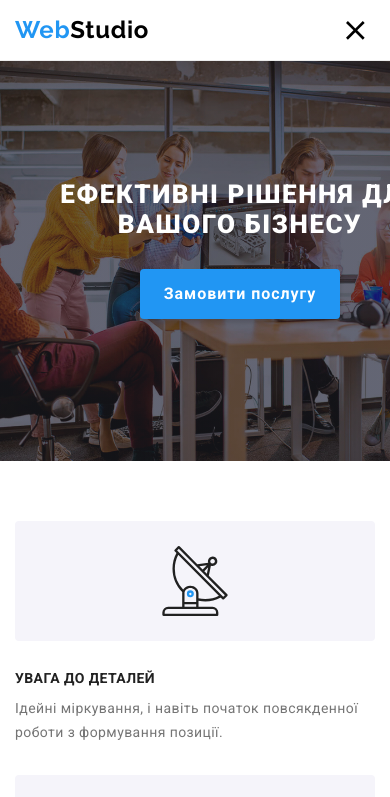
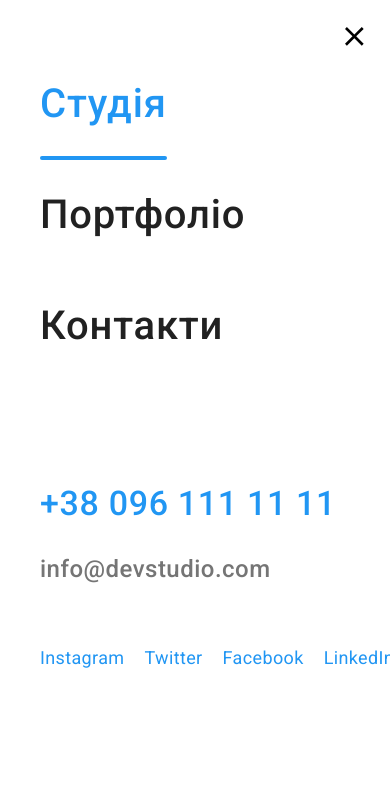
Before and after one commit to Anatolii-melashchenko/goit-markup-hw-08, a plain HTML site: page index.html in a window 390 px wide. Shown: the top 797 px of the page. Drawn offline with nearby package versions, Linux system fonts and the light colour scheme.

Commit message:
add mobile menu

```diff
--- a/index.html
+++ b/index.html
@@ -24,12 +24,51 @@
           <a class="logo link" href="./index.html" lang="en"
             >Web<span class="logo-span-header">Studio</span></a
           >
-          <button type="button" class="menu-button is-open js-open-menu">
+          <button
+            type="button"
+            class="menu-toggle js-open-menu"
+            aria-expanded="true"
+            aria-controls="mobile-menu"
+          >
             <svg width="40" height="40" aria-label="Перемикач мобільного меню">
-              <use class="icon-cross" href="./images/icons.svg#icon-close "></use>
               <use class="icon-menu" href="./images/icons.svg#icon-menu "></use>
             </svg>
           </button>
+          <div id="mobile-menu" class="menu-container js-menu-container is-open">
+            <button class="menu-toggle js-close-menu">
+              <svg width="40" height="40" aria-label="Перемикач мобільного меню">
+                <use class="icon-cross" href="./images/icons.svg#icon-close "></use>
+              </svg>
+            </button>
+            <ul class="mobile-list list">
+              <li class="menu-nav-item">
+                <a class="menu-nav-link current link" href="./index.html">Студія</a>
+              </li>
+              <li class="menu-nav-item">
+                <a class="menu-nav-link link" href="./portfolio.html">Портфоліо</a>
+              </li>
+              <li class="menu-nav-item">
+                <a class="menu-nav-link link" href="">Контакти</a>
+              </li>
+            </ul>
+            <ul class="mobile-contact list">
+              <li class="menu-contact-item">
+                <li class="menu-contact-item">
+                <a class="mobile-tel-link link" href="tel:+380961111111">+38 096 111 11 11</a>
+              </li>
+                <a class="mobile-mail-link link" href="mailto:info@devstudio.com" lang="en"
+                  >info@devstudio.com</a
+                >
+              </li>
+
+            </ul>
+            <ul class="mobile-social list">
+              <li><a class="mobile-social-link link" href="">Instagram</a></li>
+              <li><a class="mobile-social-link link" href="">Twitter</a></li>
+              <li><a class="mobile-social-link link" href="">Facebook</a></li>
+              <li><a class="mobile-social-link link" href="">LinkedIn</a></li>
+            </ul>
+          </div>
         </div>
         <nav class="header-nav">
           <ul class="menu-nav list">
@@ -639,6 +678,7 @@
         </form>
       </div>
     </div>
+
     <script src="./js/mobile-menu.js"></script>
     <script src="./js/modal.js"></script>
   </body>
--- /dev/null
+++ b/sass/components/_mobile-menu.scss
@@ -0,0 +1,95 @@
+.menu-toggle {
+    display: inline-flex;
+    margin: 0;
+    padding: 0;
+    border: none;
+    background-color: transparent;
+    cursor: pointer;
+
+    @media screen and (min-width: 768px) {
+        display: none;
+    }
+}
+
+.menu-container .icon-cross {
+    display: none;
+
+}
+
+.menu-container.is-open .icon-cross {
+    display: block;
+}
+
+.menu-toggle.is-open .icon-menu {
+    display: none;
+
+}
+
+.menu-container {
+    position: fixed;
+    top: 0;
+    left: 0;
+    width: 100vw;
+    height: 100vh;
+    padding: 48px 40px;
+    background-color: #FFFFFF;
+    z-index: 999;
+
+    transform: translateX(100%);
+    transition: transform 250ms ease-in-out;
+}
+
+.menu-container.is-open {
+    transform: translateX(0);
+}
+
+.menu-container .menu-toggle {
+    position: absolute;
+    top: 16px;
+    right: 16px;
+    color: #fff;
+}
+.mobile-list .menu-nav-link {
+        font-weight: 500;
+        font-size: 40px;
+        line-height: 47px;
+        letter-spacing: 0.02em;
+
+}
+.mobile-contact  {
+   margin-top: 102px;
+}
+
+.mobile-social {
+    display: flex;
+    margin-top: 64px;
+}
+
+.mobile-social-link {
+    font-size: 18px;
+    line-height: 22px;
+    letter-spacing: 0.02em;
+    color: #2196F3;
+}
+
+.mobile-social-link {
+    margin-right: 20px;
+}
+
+.mobile-tel-link {
+    display: block;
+    font-weight: 500;
+    font-size: 34px;
+    line-height: 40px;
+    letter-spacing: 0.02em;
+    color: #2196F3;
+    margin-bottom: 32px;
+}
+
+.mobile-mail-link {
+    font-weight: 500;
+    font-size: 24px;
+    line-height: 28px;
+    letter-spacing: 0.02em;
+    color: #757575;
+}
--- a/sass/components/_page-header.scss
+++ b/sass/components/_page-header.scss
@@ -11,31 +11,7 @@
     min-height: 60px;
 }
 
-.menu-button {
-    display: inline-flex;
-    margin: 0;
-    padding: 0;
-    border: none;
-    background-color: transparent;
-    cursor: pointer;
-    @media screen and (min-width: 768px) {
-            display: none;
-        }
-}
 
-.menu-button .icon-cross {
-    display: none;
-
-}
-
-.menu-button.is-open .icon-cross {
-    display: block;
-}
-
-.menu-button.is-open .icon-menu {
-    display: none;
-
-}
 
 .header-nav {
     display: flex;
--- a/sass/main.scss
+++ b/sass/main.scss
@@ -12,3 +12,4 @@
 @import './components/customers';
 @import './components/footer';
 @import './components/portfolio';
+@import './components/mobile-menu';
```
Also changed, not shown: css/main.css, css/main.min.css, 2 other files.
